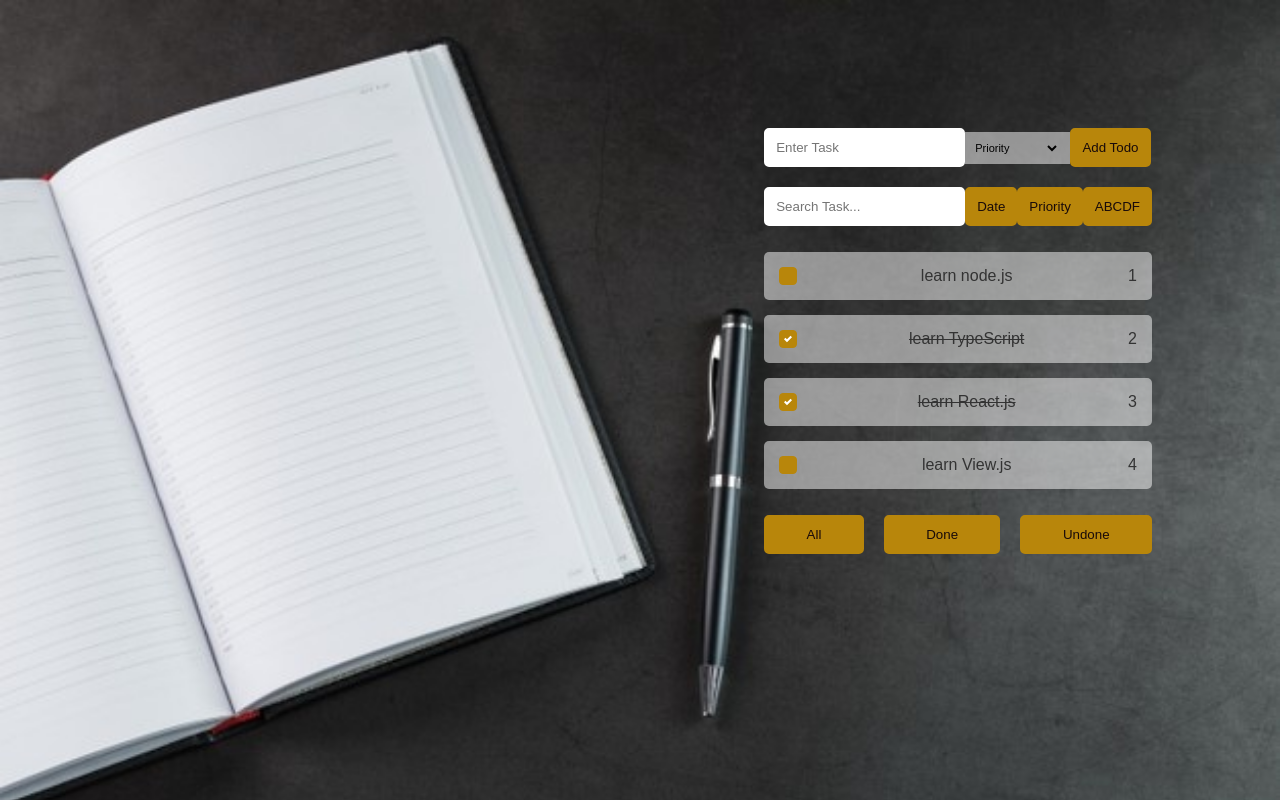
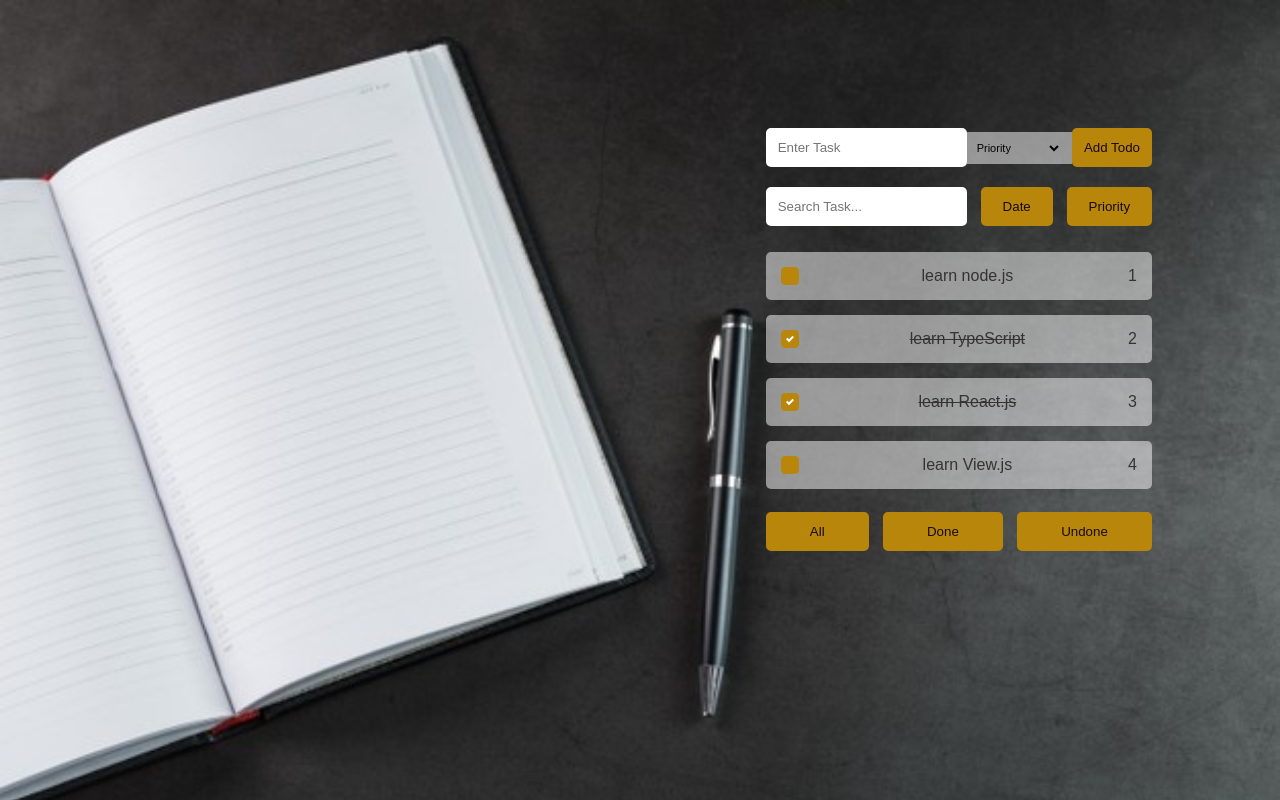
Before and after one commit to LesnovArt/todoList, a React (Create React App) app in the folder todo-react-ts/: page / in a window 1280 px wide. Built offline with nearby package versions, Linux system fonts and the light colour scheme.

Commit message:
add buttons for sort

```diff
--- a/todo-react-ts/src/App.tsx
+++ b/todo-react-ts/src/App.tsx
@@ -95,9 +95,9 @@ const App: React.FC = () => {
     <div className='todoListMain'>
       <div className='header'>
         <AddTodoForm addTodo={addTodo} />
-        <form>
+        <form className='search-form'>
           <input
-            className='todoForm__input'
+            className='search-form__input input'
             type='text'
             value={query}
             onChange={handleChange}
@@ -105,21 +105,20 @@ const App: React.FC = () => {
             maxLength={35}
             required
           />
-          <button className='btn ' onClick={() => setActiveType(ActiveTypes.ALL)}>
-            Date
-          </button>
-          <button className='btn ' onClick={() => setActiveType(ActiveTypes.ALL)}>
-            Priority
-          </button>
-          <button className='btn ' onClick={() => setActiveType(ActiveTypes.ALL)}>
-            ABCDF
-          </button>
+          {/* <div className='search-form__sort-btn'> */}
+            <button className='btn sort-btn' onClick={() => setActiveType(ActiveTypes.ALL)}>
+              Date
+            </button>
+            <button className='btn sort-btn' onClick={() => setActiveType(ActiveTypes.ALL)}>
+              Priority
+            </button>
+          {/* </div> */}
         </form>
       </div>
       <div className='section'>
         <TodoList todos={getActiveTodos()} toggleTodo={toggleTodo} deleteTodo={deleteTodo} />
       </div>
-      <div className='btn-wrapper'>
+      <div className='footer__nav-btn'>
         <button className='btn nav-btn' onClick={() => setActiveType(ActiveTypes.ALL)}>
           All
         </button>
--- a/todo-react-ts/src/components/AddTodoForm.css
+++ b/todo-react-ts/src/components/AddTodoForm.css
@@ -2,14 +2,7 @@
   margin: 100px 0px 10px 0px;
 }
 
-.todoForm__input {
-  margin-bottom: 10px;
-  padding: 10px;
-  border: 2px solid #fff;
-  border-radius: 5px;
-}
-
-.labelForSelect {
+.todoForm__labelForSelect {
   padding: 10px;
   background-color: rgba(255, 255, 255, 0.5);
   font-size: 11px;
--- a/todo-react-ts/src/components/AddTodoForm.tsx
+++ b/todo-react-ts/src/components/AddTodoForm.tsx
@@ -35,7 +35,7 @@ export const AddTodoForm: React.FC<AddTodoFormProps> = ({ addTodo }) => {
   return (
     <form className='todoForm' onSubmit={handleSubmit}>
       <input
-        className='todoForm__input'
+        className='todoForm__input input'
         type='text'
         value={newTodo.text}
         onChange={setText}
@@ -43,7 +43,7 @@ export const AddTodoForm: React.FC<AddTodoFormProps> = ({ addTodo }) => {
         maxLength={35}
         required
       />
-      <label className='labelForSelect'>
+      <label className='todoForm__labelForSelect'>
         Priority
         <select
           id='prioritySelect'
@@ -65,7 +65,7 @@ export const AddTodoForm: React.FC<AddTodoFormProps> = ({ addTodo }) => {
           <option value='10'>10</option>
         </select>
       </label>
-      <button className='btn todoForm__btn' type='submit'>
+      <button className='todoForm__btn btn' type='submit'>
         Add Todo
       </button>
     </form>
--- a/todo-react-ts/src/index.css
+++ b/todo-react-ts/src/index.css
@@ -31,13 +31,12 @@ body {
 .todoListMain {
   max-width: 400px;
 }
-.btn-wrapper {
-  display: flex;
-  margin: 0px -10px;
-}
-.nav-btn {
-  flex: 1 0 auto;
-  margin: 10px;
+
+.input {
+  margin-bottom: 10px;
+  padding: 10px;
+  border: 2px solid #fff;
+  border-radius: 5px;
 }
 
 .btn {
@@ -48,6 +47,33 @@ body {
   border-radius: 5px;
 }
 
+.search-form{
+  display: flex;
+  justify-content: space-between;
+}
+
+/* .search-form__sort-btn {
+  margin-bottom: 10px;
+  display: flex;
+  justify-content: space-around;
+} */
+
+.sort-btn {
+  flex: 1 0 auto;
+  margin-left: 14px;
+  margin-bottom: 10px;
+}
+
+.footer__nav-btn {
+  display: flex;
+  margin: 0px -7px;
+}
+
+.nav-btn {
+  flex: 1 0 auto;
+  margin: 7px;
+}
+
 .btn:hover {
   background-color: #e9ac12;
   border: 2px solid #e9ac12;
```
